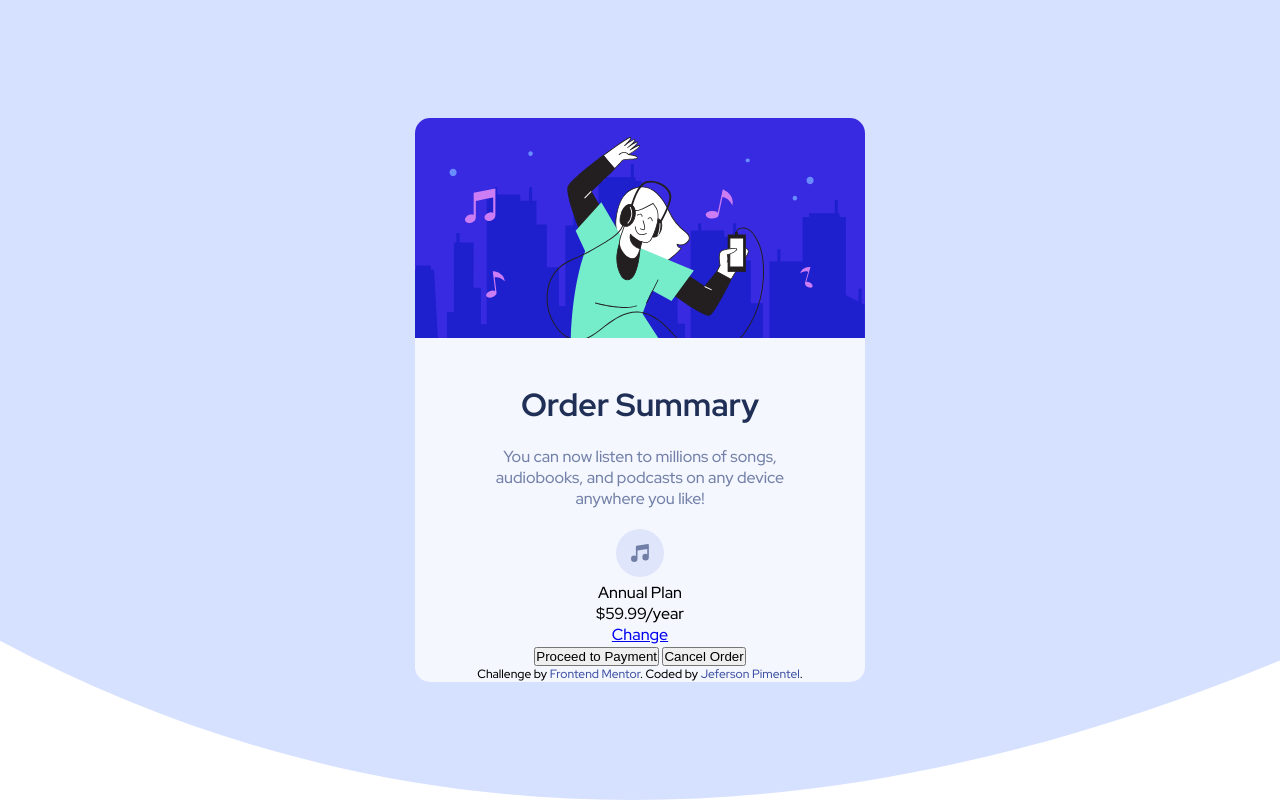
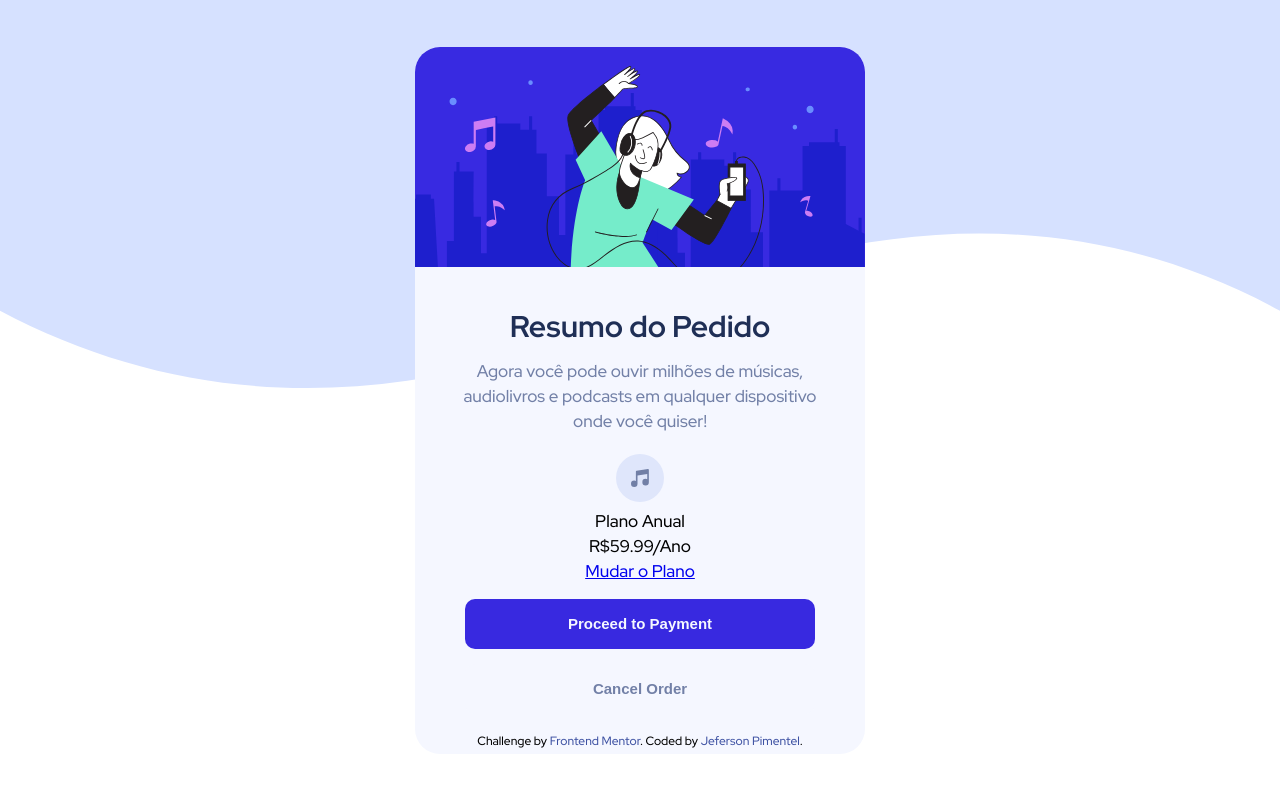
Before and after one commit to FrontalAce21/Resumo-de-Pedido, a plain HTML site: page index.html in a window 1280 px wide. Drawn offline with Linux system fonts and the light colour scheme.

Commit message:
Mudanças no html e css

```diff
--- a/index.html
+++ b/index.html
@@ -20,20 +20,20 @@
             </header>
 
             <div class="content">
-                <h1 class="content-title">Order Summary</h1>
+                <h1 class="content-title">Resumo do Pedido</h1>
 
-                <p class="content-discription">You can now listen to millions of songs, audiobooks, and podcasts on any
-                device anywhere you like!</p>
+                <p class="content-discription">Agora você pode ouvir milhões de músicas, audiolivros e podcasts em qualquer
+                dispositivo onde você quiser!</p>
 
                 <!--PLANOS-->
                 <div class="content-plan">
                     <img class="logo" src="/images/icon-music.svg">
 
                     <div class="plan">
-                        <p class="plan-title">Annual Plan</p>
-                        <p class="plan-price">$59.99/year</p>
+                        <p class="plan-title">Plano Anual</p>
+                        <p class="plan-price">R$59.99/Ano</p>
                     </div>
-                    <a href="#">Change</a>
+                    <a href="#">Mudar o Plano</a>
                 </div>
 
                 <!--BOTÕES-->
@@ -46,7 +46,7 @@
             <!--RODAPÉ-->
             <div class="footer">
                 Challenge by <a href="https://www.frontendmentor.io?ref=challenge" target="_blank">Frontend Mentor</a>.
-                Coded by <a href="https://github.com/jefersonpimentel">Jeferson Pimentel</a>.
+                Coded by <a href="https://github.com/jefersonpimentel" target="_blank">Jeferson Pimentel</a>.
             </div>
         </div>
     </main>
--- a/style.css
+++ b/style.css
@@ -11,7 +11,7 @@ body {
     font-size: 16px;
     background-image: url(/images/pattern-background-desktop.svg);
     background-repeat: no-repeat;
-    background-size: cover;
+    background-size: contain;
 }
 
 main {
@@ -24,21 +24,24 @@ main {
 
 .container {
     background: hsl(225, 100%, 98%);
-    border-radius: 15px;
+    border-radius: 25px;
+    line-height: 25px;
 }
 
 .hero {
     width: 100%;
-    border-radius: 15px 15px 0 0;
+    border-radius: 25px 25px 0 0;
 }
 
 .content {
     text-align: center;
+    font-size: 17px;
 }
 
 .content-title{
     color: hsl(223, 47%, 23%);
     padding: 40px 0 0;
+    font-size: 30px;
 }
 
 .content-discription {
@@ -46,6 +49,47 @@ main {
     width: 400px;
     margin: auto;
     padding: 20px;
+}
+
+.button {
+    width: 400px;
+    margin: auto;
+}
+
+.button-proceed {
+    font-size: 15px;
+    font-weight: bold;
+    border-radius: 10px;
+    border:none;
+    background-color: hsl(245, 75%, 52%);
+    color: hsl(225, 100%, 98%);
+    cursor: pointer;
+    transition: 0.5s all;
+    width: 350px;
+    height: 50px;
+    margin: 15px 0;
+}
+
+.button-proceed:hover {
+    opacity: 50%;
+}
+
+.button-cancel {
+    font-size: 15px;
+    font-weight: bold;
+    border-radius: 10px;
+    border:none;
+    background-color: hsl(225, 100%, 98%);
+    color: hsl(224, 23%, 55%);
+    cursor: pointer;
+    transition: 0.5s all;
+    width: 350px;
+    height: 50px;
+    margin: 0 0 15px;
+}
+
+.button-cancel:hover {
+    color: hsl(223, 47%, 23%);
 }
 
 .footer {
@@ -57,3 +101,12 @@ main {
     color: hsl(228, 45%, 44%);
     text-decoration: none;
 }
+
+@media screen and (max-width: 375px) {
+
+    body {
+    background-image: url(/images/pattern-background-mobile.svg);
+    background-size: cover;
+    background-repeat: no-repeat;
+    }
+}
```
Also changed, not shown: screenshots/projeto-em-andamento.png.
